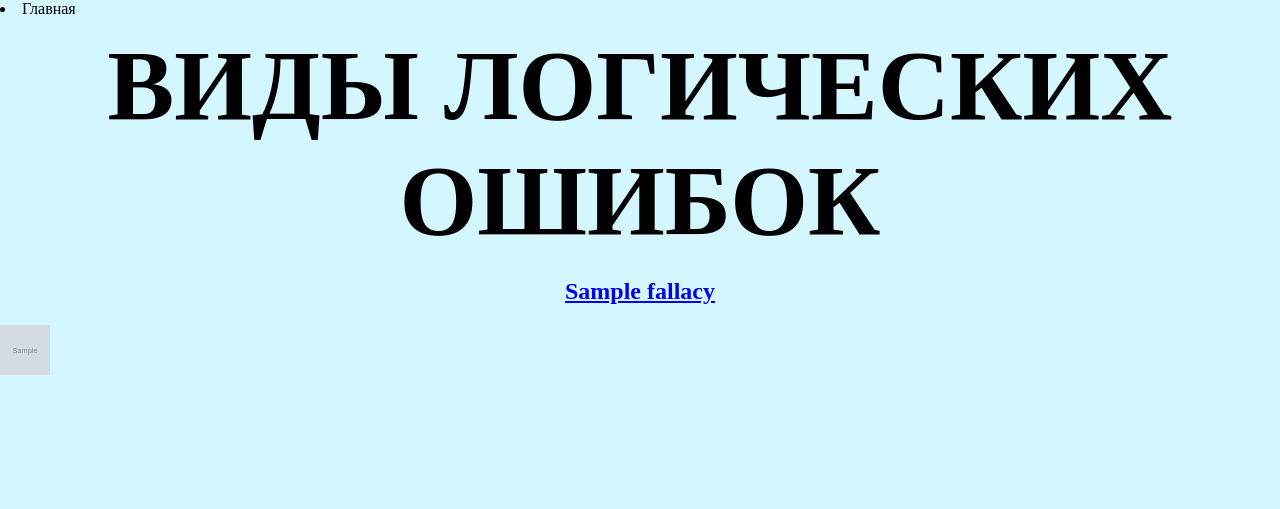
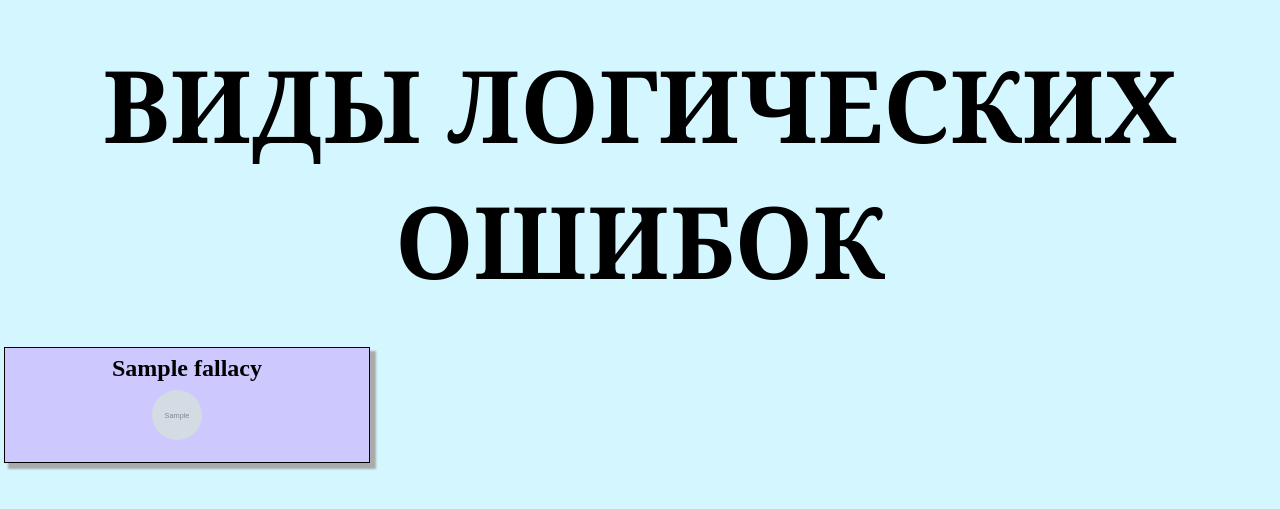
Before and after one commit to onelifeitsme/Django-site-Logical-Fallacies, a Django app: template logic/fallacies/templates/fallacies/base.html in a window 1280 px wide. Shown: the top 509 px of the page. Run offline with Django 3.2, Linux system fonts and the light colour scheme; the template is opened without the code that fills it: most values are stand-ins (such as "Sample title", 1, 10 or a date in 2020); grey boxes marked "Sample" are stand-in pictures.

Commit message:
сделал главную флексовой - удачно

```diff
--- a/logic/fallacies/static/fallacies/css/styles.css
+++ b/logic/fallacies/static/fallacies/css/styles.css
@@ -4,23 +4,27 @@ body {
 }
 
 h1 {
+    font-family: Georgia;
     text-align: center;
     font-size: 100px;
     margin: 10px;
+    padding: 2%;
+
 
 }
 
-cvbgdfgdfgd
+.all-fallcies-block {
+    display: inline-flex;
+    flex-wrap: wrap;
+    justify-content: center;
 
 
 
+}
 
-
-
-.fallacy {
+.fallacy-block {
     width: 350px;
     height: 100px;
-    display: inline-block;
     margin: 5px;
     padding: 7px;
     box-shadow: 5px 5px 2px 2px #aaa;
@@ -28,14 +32,22 @@ cvbgdfgdfgd
     background-color: #cdc9ff;
 }
 
-.fallacy-title{
+.fallacy-name {
     text-align: center;
+    text-decoration: none;
+    max-height: 15%;
+    margin-top: 0%;
+    color: #000000;
 }
 .fallacy-url {
     text-decoration: none;
 }
 
 .fallacy-img {
-    display: flex;
-    justify-content: center;
+    width: 50px;
+    height: 50px;
+    border-radius: 50%;
+    align-items: center;
+    margin-left: 40%;
+
 }
--- a/logic/fallacies/templates/fallacies/base.html
+++ b/logic/fallacies/templates/fallacies/base.html
@@ -1,6 +1,6 @@
 {% load static %}
 <!DOCTYPE html>
-<html lang="en">
+<html lang="en" xmlns="http://www.w3.org/1999/html">
 <head>
     <meta charset="UTF-8">
     <title>{{title}}</title>
@@ -8,18 +8,18 @@
 </head>
 <body>
 <div>
-<header id="shapka">
-        <li id="main-li"><a>Главная</a></li>
+<header>
 </header>
     </div>
 <h1>ВИДЫ ЛОГИЧЕСКИХ ОШИБОК</h1>
-    {% for f in fallacies %}
-      <div class="fallacy"><a class="fallacy-name" href="{% url 'fallacy' f.id %}">
-        <h2 class="fallacy-title">{{f.title}}</h2></a>
+<div class="all-fallcies-block">
+{% for f in fallacies %}
+    <div class="fallacy-block"><a class="fallacy-url" href="{% url 'fallacy' f.id %}">
+        <h2 class="fallacy-name">{{f.title}}</h2></a>
         <p><img class="fallacy-img" src="{{f.image.url}}" width="50" height="50" alt="lorem"></p>
-      </div>
-    {% endfor %}
-    </div>
+        </div>
+{% endfor %}
+</div>
 {% block h1 %}
 {% endblock %}
 </body>
```
